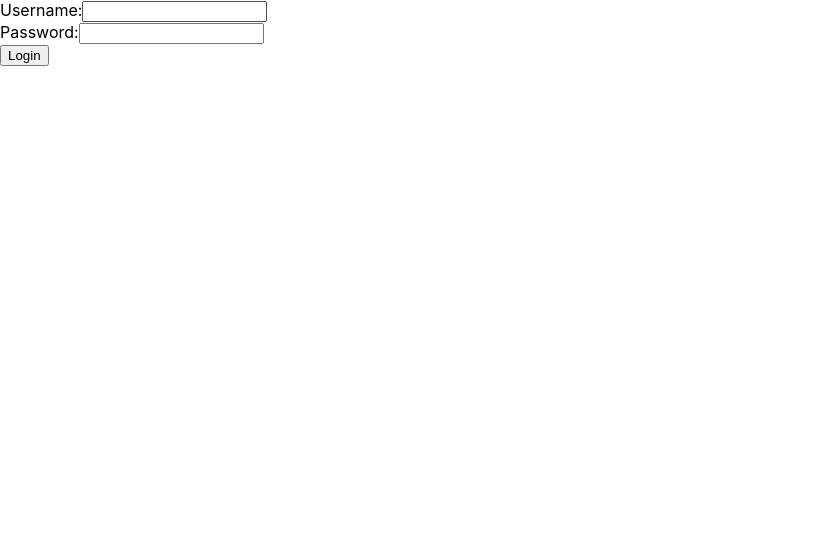
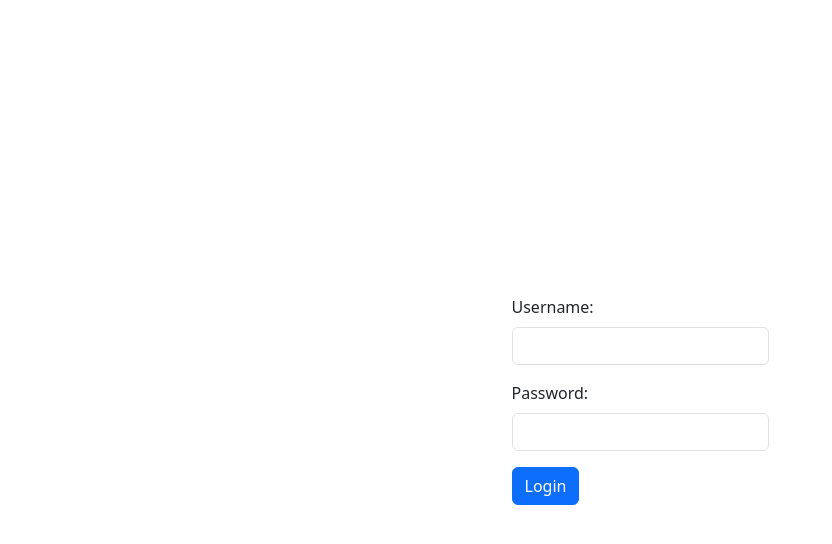
Before and after one commit to AdmWinther/htm-front, a React (Create React App) app: page /login in a window 1280 px wide. Shown: the top 544 px of the page, without its empty margins (0-832 px from the left). Built offline with nearby package versions, Linux system fonts and the light colour scheme.

Commit message:
Login form is refactored and finalized for now.

```diff
--- a/package.json
+++ b/package.json
@@ -6,6 +6,7 @@
     "@testing-library/jest-dom": "^5.17.0",
     "@testing-library/react": "^13.4.0",
     "@testing-library/user-event": "^13.5.0",
+    "bootstrap": "^5.3.3",
     "react": "^18.3.1",
     "react-dom": "^18.3.1",
     "react-router-dom": "^6.24.1",
--- a/src/App.js
+++ b/src/App.js
@@ -12,6 +12,7 @@ import Test from './components/Test';
 
 function App() {
   return (
+    <div style={{ height: '100vh' }}>
         <Router>
             <Routes>
                 <Route path="/" element={<Home />} />
@@ -20,6 +21,7 @@ function App() {
                 <Route path="/test" element={<Test />} />
             </Routes>
         </Router>
+    </div>
   );
 }
 
--- a/src/index.js
+++ b/src/index.js
@@ -8,7 +8,7 @@ import App from './App';
 const root = ReactDOM.createRoot(document.getElementById('root'));
 root.render(
   <React.StrictMode>
-    <App />
+        <App/>
   </React.StrictMode>
 );
 
--- a/src/pages/Login.js
+++ b/src/pages/Login.js
@@ -1,53 +1,33 @@
 import React, { useState } from 'react';
-// import getCsrfToken  from '../services/getCsrfToken';
+import "bootstrap/dist/css/bootstrap.min.css";
 import postRequestMaker from '../services/postRequestMaker';
 
 const LoginForm = () => {
     const [username, setUsername] = useState('');
     const [password, setPassword] = useState('');
+    const [children, setChildren] = useState(null);
 
     const handleLogin = () => {
-        // getCsrfToken()
-        // .then((token) => {
-        //     const formData = new URLSearchParams();
-        //     formData.append('username', username);
-        //     formData.append('password', password);
-        //     // Perform your login action here (e.g., sending a post request to the backend)
-        //     fetch('http://localhost:8080/login', {
-        //         method: 'POST',
-        //         headers: {
-        //             'accept': 'text/html,application/xhtml+xml,application/xml;q=0.9,image/avif,image/webp,image/apng,*/*;q=0.8',
-        //             'Content-Type': 'application/x-www-form-urlencoded',
-        //             'X-XSRF-TOKEN': token // Include the CSRF token in the header
-        //         },
-        //         credentials: 'include', // Ensure cookies are sent with the request
-        //         body: formData // Send the form data
-        //     })
-        //     .then(response => {
-        //         console.log(response);
-        //         return response;
-        //         // Handle response from the backend
-        //     })
-        //     .then(response => {
-        //         const headersObj = {};
-        //         response.headers.forEach((value, name) => {
-        //             headersObj[name] = value;
-        //         });
-        //         console.log('headersObj');
-        //         console.log(headersObj);
-
-        //         console.log('response');
-        //         console.log(response.url);
-        //         window.location.href = response.url;
-        //     })
-        //     .catch(error => {
-        //         // Handle error
-        //         console.error('Error:', error);
-        //     });
-        // })
         postRequestMaker('http://localhost:8080/login', {username: username, password: password})
         .then(response => {
+            if(response.status === 401) {
+                setChildren(
+                    <div>
+
+
+                        <p style={{color: "red"}}>"Bad Credentials"</p>
+
+
+                    </div>
+
+                );
+            } else if(response.status === 200) {
                 window.location.href = response.url;
+            } else {
+                setChildren(
+                    <p style={{color: "red"}}>"Server Error"</p>
+                );
+            }
             // Handle response from the backend
         })
     }
@@ -59,28 +39,31 @@ const LoginForm = () => {
     };
 
     return (
-        <div>
-            <div>
-                <label htmlFor="username">Username:</label>
-                <input
-                type="text"
+        <div className="h-100 d-flex justify-content-center align-items-center" >
+            <div className="h-auto">
+                <div className="mb-3">
+                    <label className="form-label" htmlFor="username">Username:</label>
+                    <input className="form-control"
+                    // type="text"
                     id="username"
                     value={username}
                     onChange={e => setUsername(e.target.value)}
-                onKeyPress={handleKeyPress}
+                    onKeyDown={handleKeyPress}
                     />
                 </div>
-        <div>
-            <label htmlFor="password">Password:</label>
-            <input
+                <div className="mb-3">
+                    <label className="form-label" htmlFor="password">Password:</label>
+                    <input className="form-control"
                     type="password"
                     id="password"
                     value={password}
                     onChange={e => setPassword(e.target.value)}
-            onKeyPress={handleKeyPress}
+                    onKeyDown={handleKeyPress}
                     />
                 </div>
-        <button onClick={handleLogin}>Login</button>
+                {children}
+                <button className="btn btn-primary" onClick={handleLogin}>Login</button>
+            </div>
         </div>
   );
 };
```
Also changed, not shown: 1 other file (tests, documents, lock files or other folders). Lines whose indentation alone changed are shown as unchanged.
